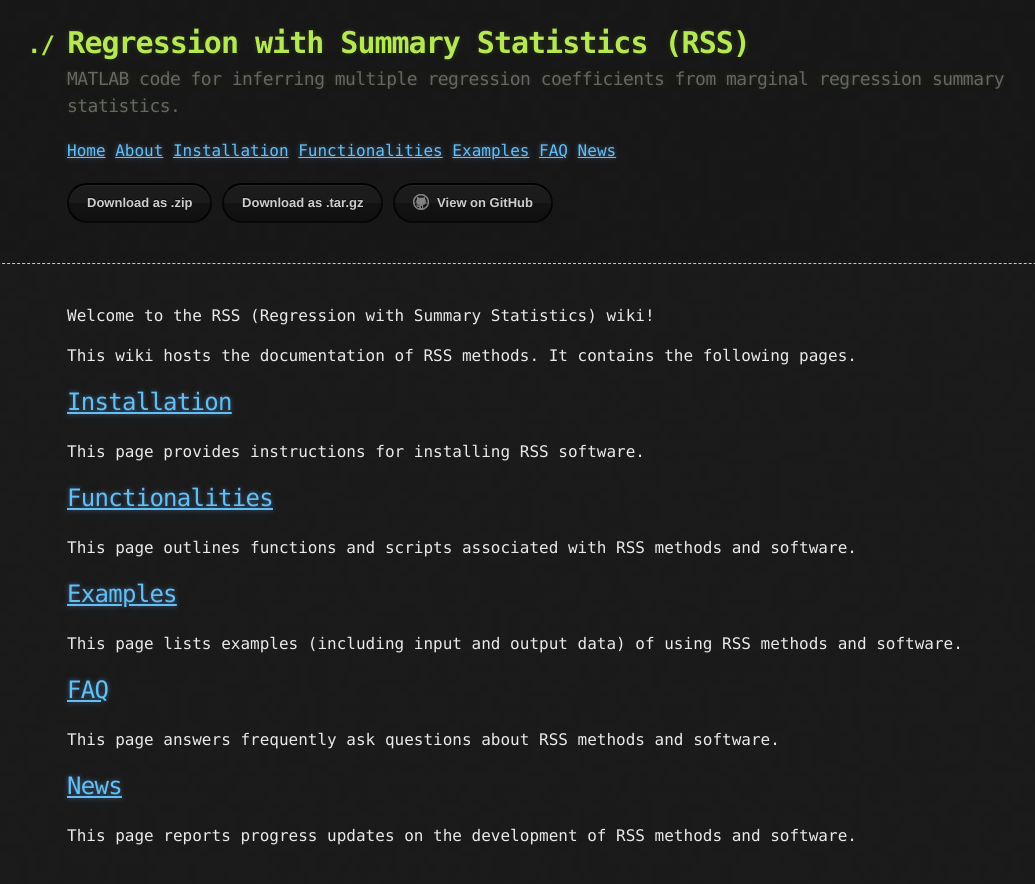
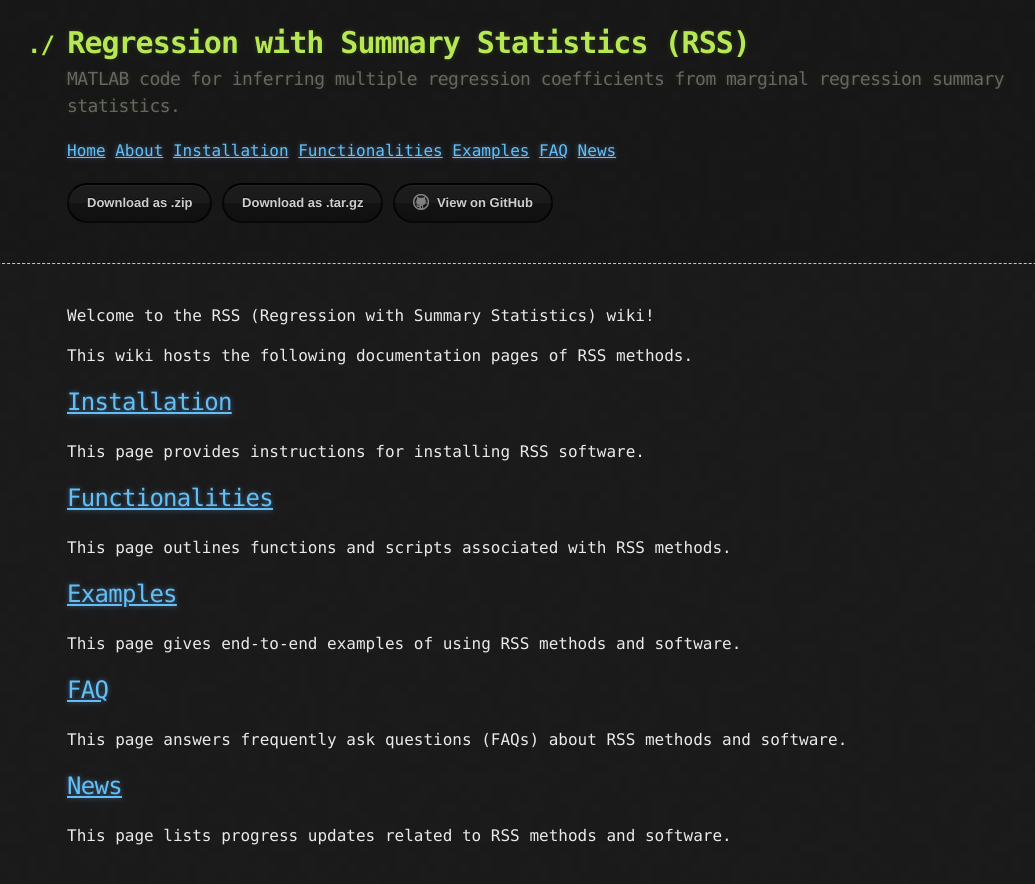
Before and after one commit to stephenslab/rss, a Jekyll site: the page built from docs/index.md, in a window 1280 px wide. Shown: the top 884 px of the page, without its empty margins (73-1108 px from the left). Built offline with Jekyll 4.4.1, drawn with Linux system fonts in a browser that asks for light colours.

Commit message:
minor update wiki home page

```diff
--- a/docs/index.md
+++ b/docs/index.md
@@ -4,8 +4,7 @@ layout: default
 
 Welcome to the RSS (Regression with Summary Statistics) wiki!
 
-This wiki hosts the documentation of RSS methods. It contains the
-following pages.
+This wiki hosts the following documentation pages of RSS methods.
 
 ## [Installation](Installation)
 
@@ -13,16 +12,16 @@ This page provides instructions for installing RSS software.
 
 ## [Functionalities](Functionalities)
 
-This page outlines functions and scripts associated with RSS methods and software.
+This page outlines functions and scripts associated with RSS methods.
 
 ## [Examples](Examples)
 
-This page lists examples (including input and output data) of using RSS methods and software.
+This page gives end-to-end examples of using RSS methods and software.
 
 ## [FAQ](FAQ)
 
-This page answers frequently ask questions about RSS methods and software.
+This page answers frequently ask questions (FAQs) about RSS methods and software.
 
 ## [News](News)
 
-This page reports progress updates on the development of RSS methods and software.
+This page lists progress updates related to RSS methods and software.
```
